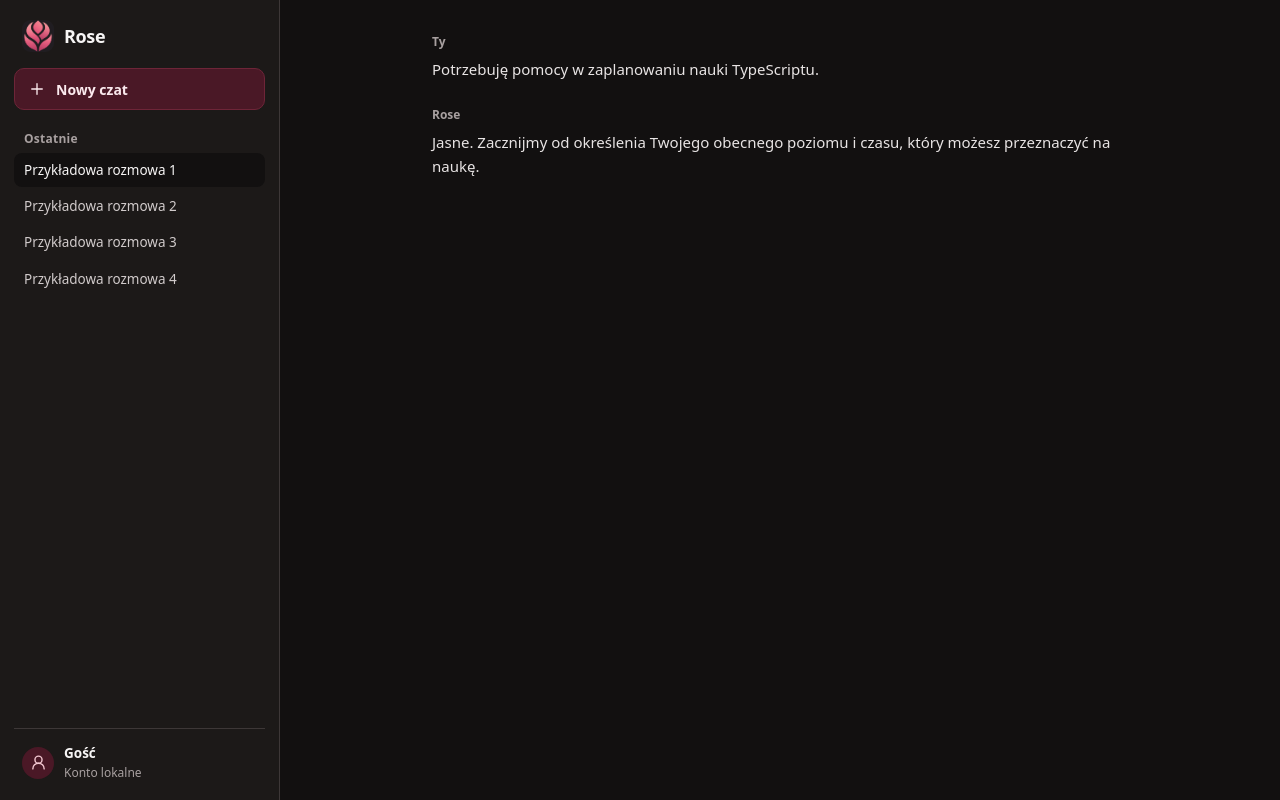
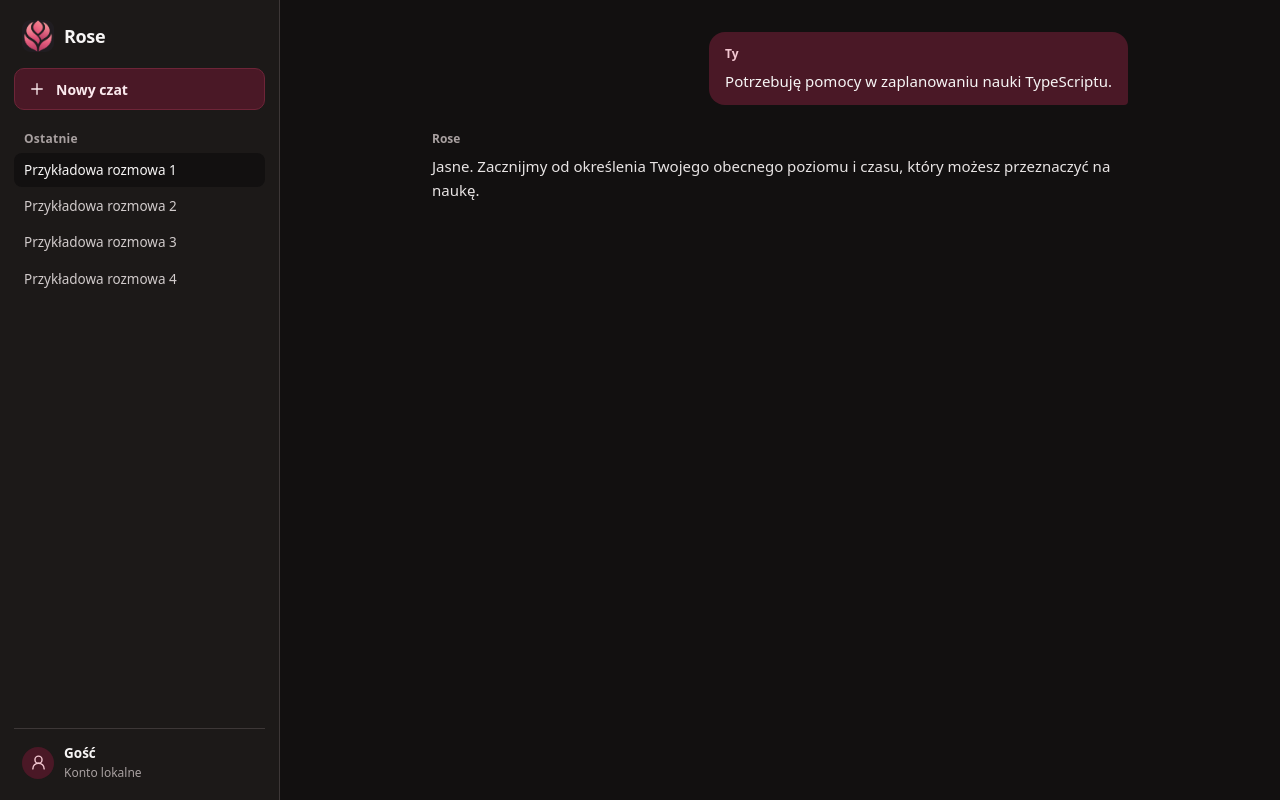
Before and after one commit to VermiNew/rose, a React (Vite) app: page / in a window 1280 px wide. Both pictures are taken after a click on the button "Przykładowa rozmowa 1". Built offline with nearby package versions, Linux system fonts and the light colour scheme.

Commit message:
feat(chat): style user message bubble

```diff
--- a/src/ui/conversation/ConversationScreen.css
+++ b/src/ui/conversation/ConversationScreen.css
@@ -35,8 +35,26 @@
   white-space: pre-wrap;
 }
 
+.conversation-screen .message.user {
+  width: fit-content;
+  max-width: min(560px, 85%);
+  align-self: flex-end;
+  padding: 12px 16px;
+  border-radius: 16px 16px 4px;
+  color: var(--neutral-50);
+  background: var(--rose-800);
+}
+
+.conversation-screen .message.user .sender {
+  color: var(--rose-100);
+}
+
 @media (max-width: 600px) {
   .conversation-screen .message-list {
     padding: 16px 8px;
   }
+
+  .conversation-screen .message.user {
+    max-width: 92%;
+  }
 }
--- a/src/ui/conversation/ConversationScreen.tsx
+++ b/src/ui/conversation/ConversationScreen.tsx
@@ -3,11 +3,13 @@ import './ConversationScreen.css'
 const mockMessages = [
   {
     id: 'message-1',
+    role: 'user',
     sender: 'Ty',
     content: 'Potrzebuję pomocy w zaplanowaniu nauki TypeScriptu.',
   },
   {
     id: 'message-2',
+    role: 'assistant',
     sender: 'Rose',
     content:
       'Jasne. Zacznijmy od określenia Twojego obecnego poziomu i czasu, który możesz przeznaczyć na naukę.',
@@ -19,7 +21,7 @@ function ConversationScreen() {
     <section className="conversation-screen" aria-label="Rozmowa">
       <ol className="message-list" aria-live="polite">
         {mockMessages.map((message) => (
-          <li className="message" key={message.id}>
+          <li className={`message ${message.role}`} key={message.id}>
             <span className="sender">{message.sender}</span>
             <p>{message.content}</p>
           </li>
```
Also changed, not shown: 1 other file (tests, documents, lock files or other folders).
